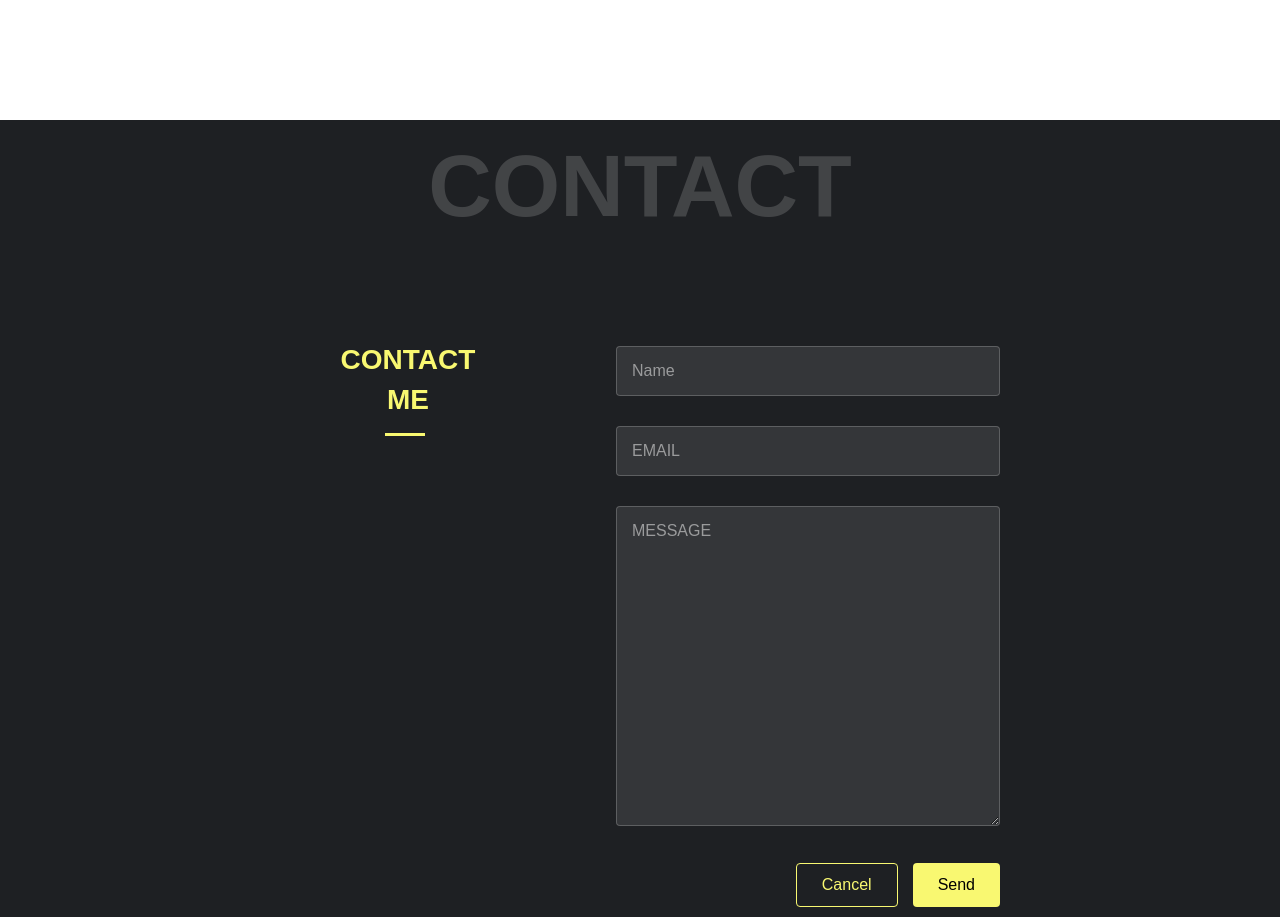
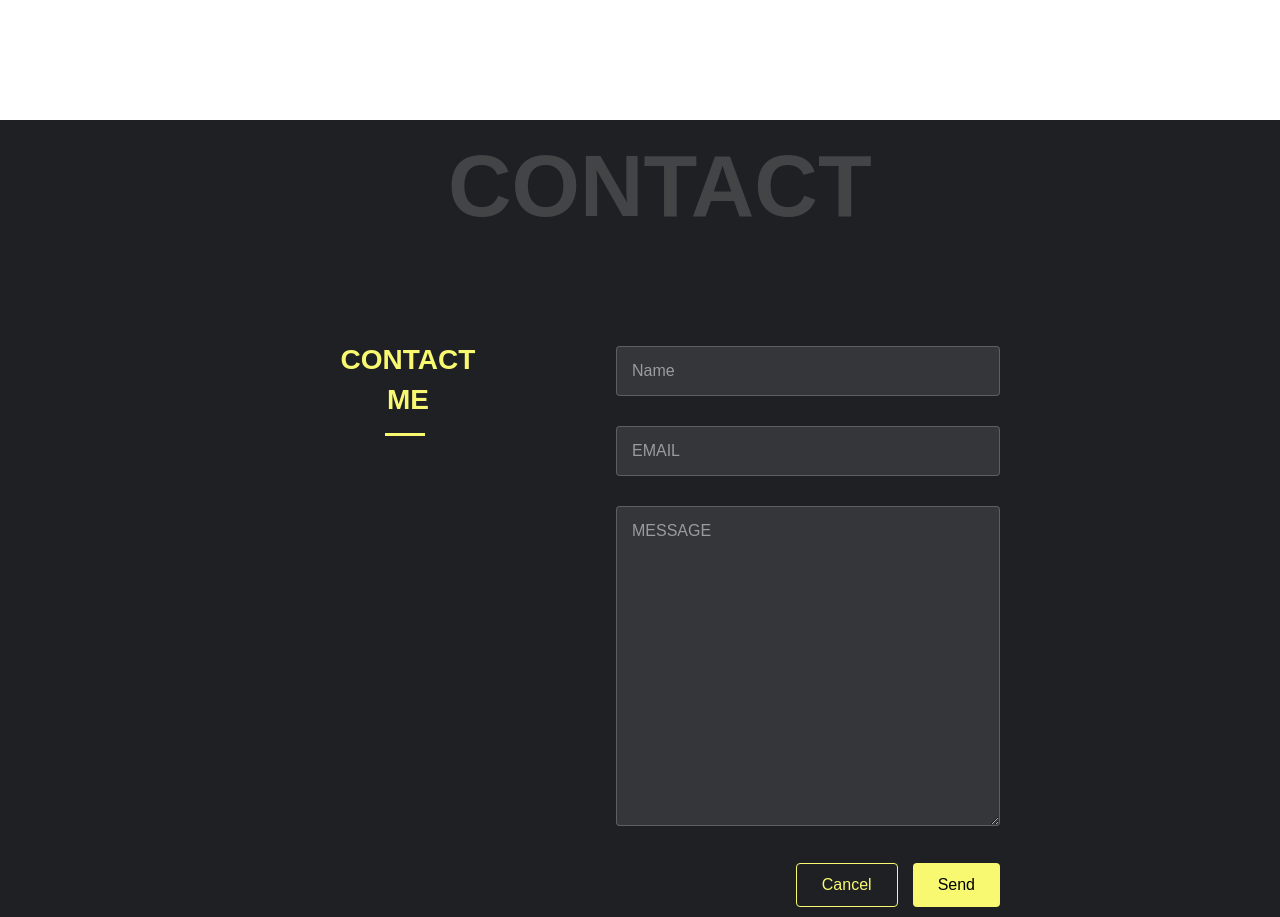
Before and after one commit to mfrancois3k/portfolioFinal, a website built with Vite: page index.html in a window 1280 px wide. Shown: the part 3320-4237 px from the top of the page. Built offline with nearby package versions, Linux system fonts and the light colour scheme.

Commit message:
1.3 version

```diff
--- a/src/scss/sections/_contact.scss
+++ b/src/scss/sections/_contact.scss
@@ -2,13 +2,16 @@
 
 /* Component-scoped SCSS (compiled to CSS) without body styles */
 #section-5 {
-  // background-color: #000000;
+
   color: white;
 
   .background-text {
+     text-align: center;
+    position: relative;
+    width: 20vw;
     opacity: .4;
     top: 50%;
-    left: 50%;
+    left: 45%;
     transform: translate(-50%, -50%);
     font-size: calc((75vw - 4.5rem) / 4);
     font-weight: 600;
@@ -19,6 +22,9 @@
   }
 }
 
+.grey {
+  background-color: #E5E5E5;
+}
 .contact-container {
   display: flex;
   width: 100%;
```
